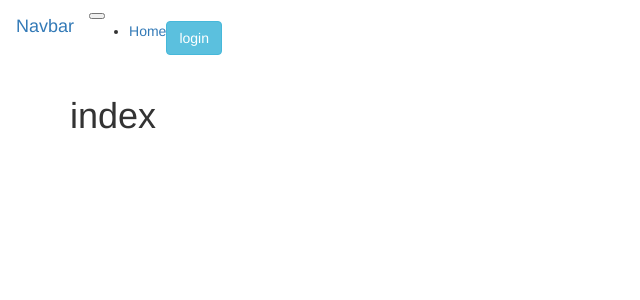
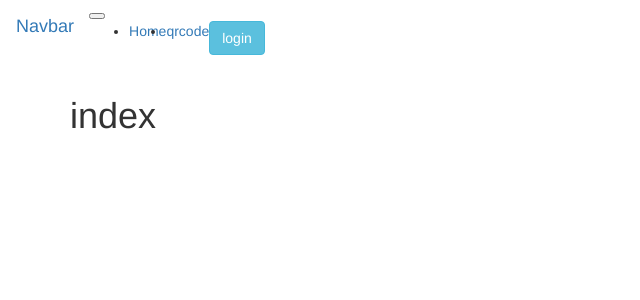
Before and after one commit to bo-han-kao/flask_login, a Flask app: page / in a window 1280 px wide. Shown: the top 300 px of the page, without its empty margins (0-640 px from the left). Run offline with Flask 2, Linux system fonts and the light colour scheme; some libraries are stand-ins or nearby versions.

Commit message:
初步scan功能

```diff
--- a/app/routes.py
+++ b/app/routes.py
@@ -168,3 +168,8 @@ def testform():
         User.query.filter_by(username=session['user']).update({'G1_mac':G1_mac,'ip':ip})
         db.session.commit()
     return render_template('testform.html')
+
+
+@app.route('/html5_qrcode',methods=['GET'])
+def html5_qrcode():
+    return render_template('html5_qrcode.html')
--- a/app/templates/base.html
+++ b/app/templates/base.html
@@ -17,4 +17,6 @@ default title
     {%block app_content%}
     {%endblock%}
     </div>
+    {%block js_content%}
+    {%endblock%}
 {% endblock %}
--- a/app/templates/login.html
+++ b/app/templates/login.html
@@ -2,7 +2,6 @@
 {%block app_content%}
 <h1 class="pt-5">login</h1>
 <div class="row">
-
     <div class="col-md-8">
         {%if login_state%}
         <div class="alert alert-danger" role="alert">
--- a/app/templates/navbar.html
+++ b/app/templates/navbar.html
@@ -9,6 +9,10 @@
         <ul class="navbar-nav mr-auto">
             <li class="nav-item {%if request.endpoint == 'index'%}active{% endif %}">
                 <a class="nav-link" href="{{url_for('index')}}">Home <span class="sr-only">(current)</span></a>
+            </li>
+
+            <li class="nav-item {%if request.endpoint == 'html5_qrcode'%}active{% endif %}">
+                <a class="nav-link" href="{{url_for('html5_qrcode')}}">qrcode <span class="sr-only">(current)</span></a>
             </li>
             {%if "user" in session%}
             <li class="nav-item {%if request.endpoint == 'line_notify'%}active{% endif %}">
```
Also changed, not shown: app/static/js/html5_qrcode.js (added, +14 -0 lines), app/templates/html5_qrcode.html (added, +15 -0 lines).
